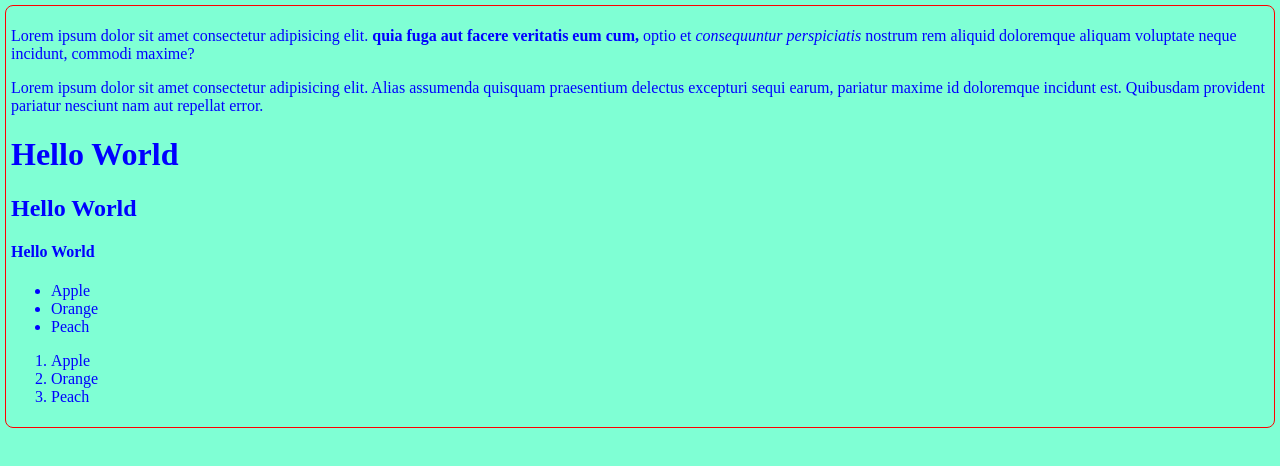
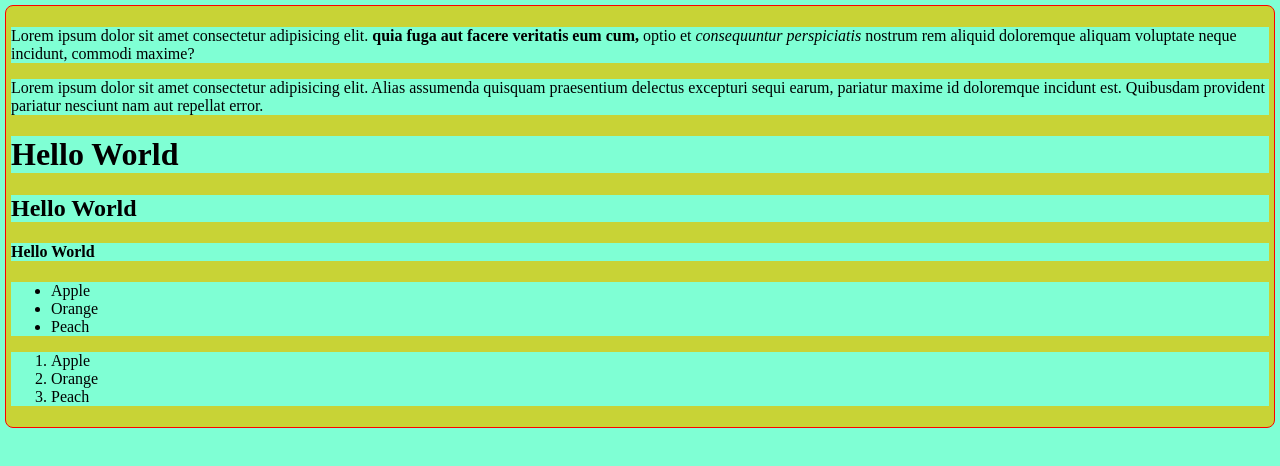
Before and after one commit to mhasnain77/test_repo, a plain HTML site: page html-boilerplate/index.html in a window 1280 px wide. Drawn offline with Linux system fonts and the light colour scheme.

Commit message:
Modified

```diff
--- a/style.css
+++ b/style.css
@@ -1,10 +1,10 @@
 * {
     background-color: aquamarine;
-    color: blue;
 }
 body{
     border: 1px solid red;
     padding: 5px;
     margin: 5px;
     border-radius: 8px;
+    background-color: rgb(200, 211, 54);
 }
```
